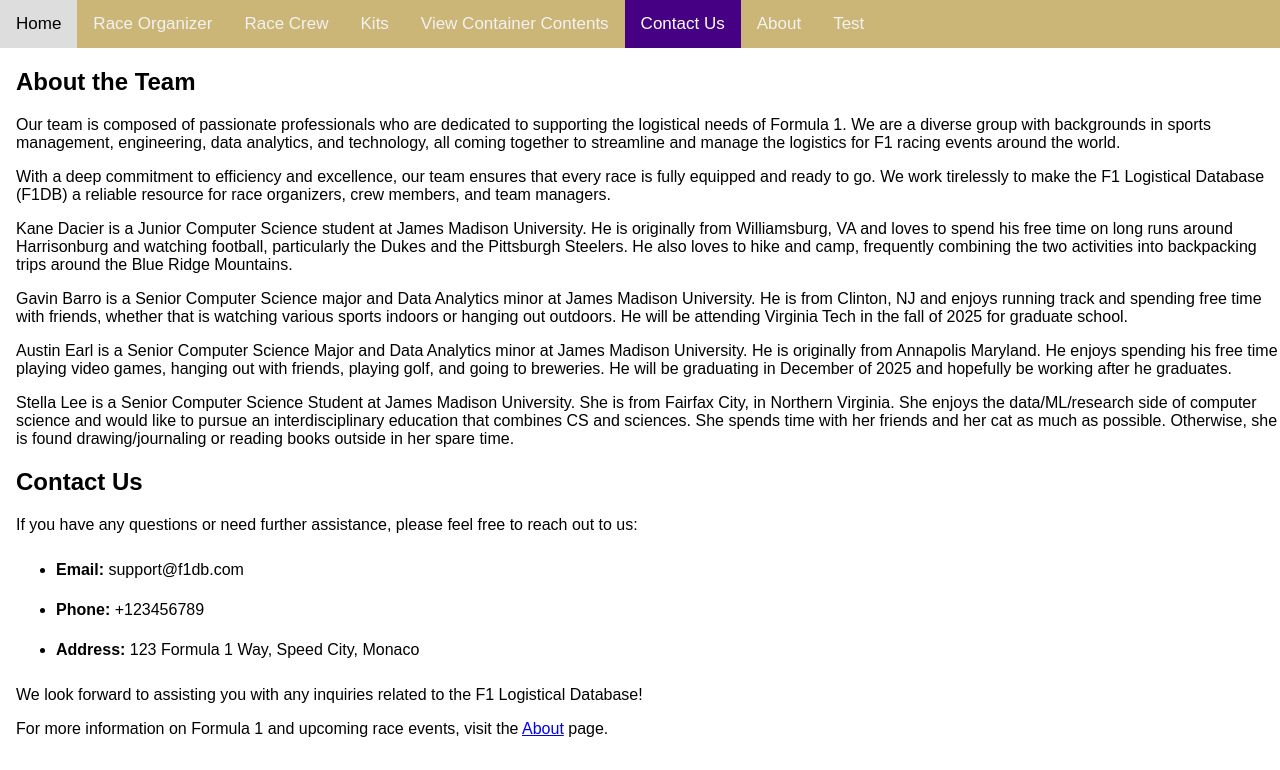
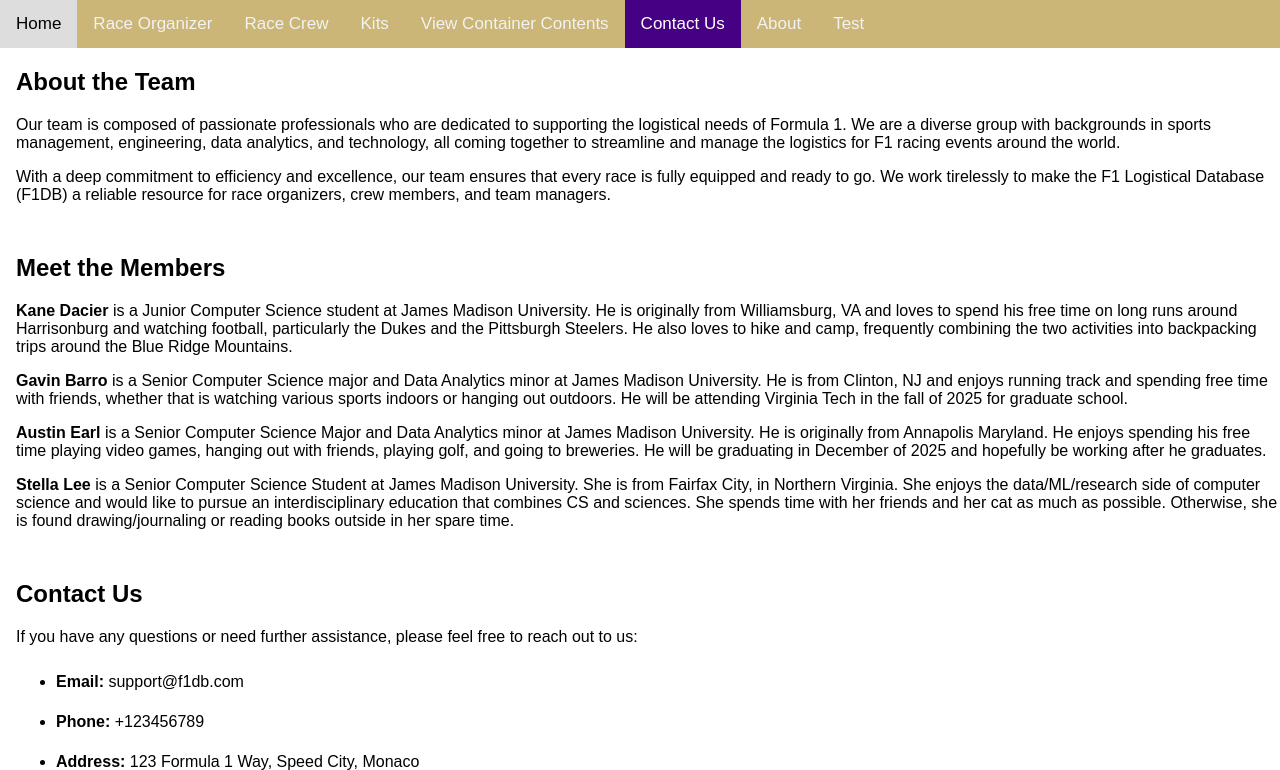
Before and after one commit to gavin-barro/DataRacers, a Flask app: page /contact in a window 1280 px wide. Shown: the top 770 px of the page. Before the commit the page ends 737 px from the top, so only its background shows below. Run offline with Flask 3, Linux system fonts and the light colour scheme.

Commit message:
Stylistic changes and making the links work

```diff
--- a/webapp/templates/about.jinja
+++ b/webapp/templates/about.jinja
@@ -45,7 +45,7 @@
   <a href="race_crew">Race Crew</a>
   <a href="/kit">Kits</a>
   <a href="/select_team_kits"> View Container Contents</a>
-  <a href="#contact">Contact</a>
+  <a href="/contact">Contact Us</a>
   <a href="/about" class="active">About</a>
   <a href="/test">Test</a>
 </div>
--- a/webapp/templates/contact.jinja
+++ b/webapp/templates/contact.jinja
@@ -53,13 +53,13 @@
 <div style="padding-left:16px">
     <h2>About the Team</h2>
     <p>Our team is composed of passionate professionals who are dedicated to supporting the logistical needs of Formula 1. We are a diverse group with backgrounds in sports management, engineering, data analytics, and technology, all coming together to streamline and manage the logistics for F1 racing events around the world.</p>
+    <p style="margin-bottom: 50px;">With a deep commitment to efficiency and excellence, our team ensures that every race is fully equipped and ready to go. We work tirelessly to make the F1 Logistical Database (F1DB) a reliable resource for race organizers, crew members, and team managers.</p>
 
-    <p>With a deep commitment to efficiency and excellence, our team ensures that every race is fully equipped and ready to go. We work tirelessly to make the F1 Logistical Database (F1DB) a reliable resource for race organizers, crew members, and team managers.</p>
-
-    <p>Kane Dacier is a Junior Computer Science student at James Madison University. He is originally from Williamsburg, VA and loves to spend his free time on long runs around Harrisonburg and watching football, particularly the Dukes and the Pittsburgh Steelers. He also loves to hike and camp, frequently combining the two activities into backpacking trips around the Blue Ridge Mountains.<p>
-    <p>Gavin Barro is a Senior Computer Science major and Data Analytics minor at James Madison University. He is from Clinton, NJ and enjoys running track and spending free time with friends, whether that is watching various sports indoors or hanging out outdoors. He will be attending Virginia Tech in the fall of 2025 for graduate school.<p>
-    <p>Austin Earl is a Senior Computer Science Major and Data Analytics minor at James Madison University. He is originally from Annapolis Maryland. He enjoys spending his free time playing video games, hanging out with friends, playing golf, and going to breweries. He will be graduating in December of 2025 and hopefully be working after he graduates.<p>
-    <p>Stella Lee is a Senior Computer Science Student at James Madison University. She is from Fairfax City, in Northern Virginia. She enjoys the data/ML/research side of computer science and would like to pursue an interdisciplinary education that combines CS and sciences. She spends time with her friends and her cat as much as possible. Otherwise, she is found drawing/journaling or reading books outside in her spare time.<p>
+    <h2>Meet the Members</h2>
+    <p><strong>Kane Dacier</strong> is a Junior Computer Science student at James Madison University. He is originally from Williamsburg, VA and loves to spend his free time on long runs around Harrisonburg and watching football, particularly the Dukes and the Pittsburgh Steelers. He also loves to hike and camp, frequently combining the two activities into backpacking trips around the Blue Ridge Mountains.<p>
+    <p><strong>Gavin Barro</strong> is a Senior Computer Science major and Data Analytics minor at James Madison University. He is from Clinton, NJ and enjoys running track and spending free time with friends, whether that is watching various sports indoors or hanging out outdoors. He will be attending Virginia Tech in the fall of 2025 for graduate school.<p>
+    <p><strong>Austin Earl</strong> is a Senior Computer Science Major and Data Analytics minor at James Madison University. He is originally from Annapolis Maryland. He enjoys spending his free time playing video games, hanging out with friends, playing golf, and going to breweries. He will be graduating in December of 2025 and hopefully be working after he graduates.<p>
+    <p style="margin-bottom: 50px;"><strong>Stella Lee</strong> is a Senior Computer Science Student at James Madison University. She is from Fairfax City, in Northern Virginia. She enjoys the data/ML/research side of computer science and would like to pursue an interdisciplinary education that combines CS and sciences. She spends time with her friends and her cat as much as possible. Otherwise, she is found drawing/journaling or reading books outside in her spare time.</p>
 
     <h2>Contact Us</h2>
     <p>If you have any questions or need further assistance, please feel free to reach out to us:</p>
```
